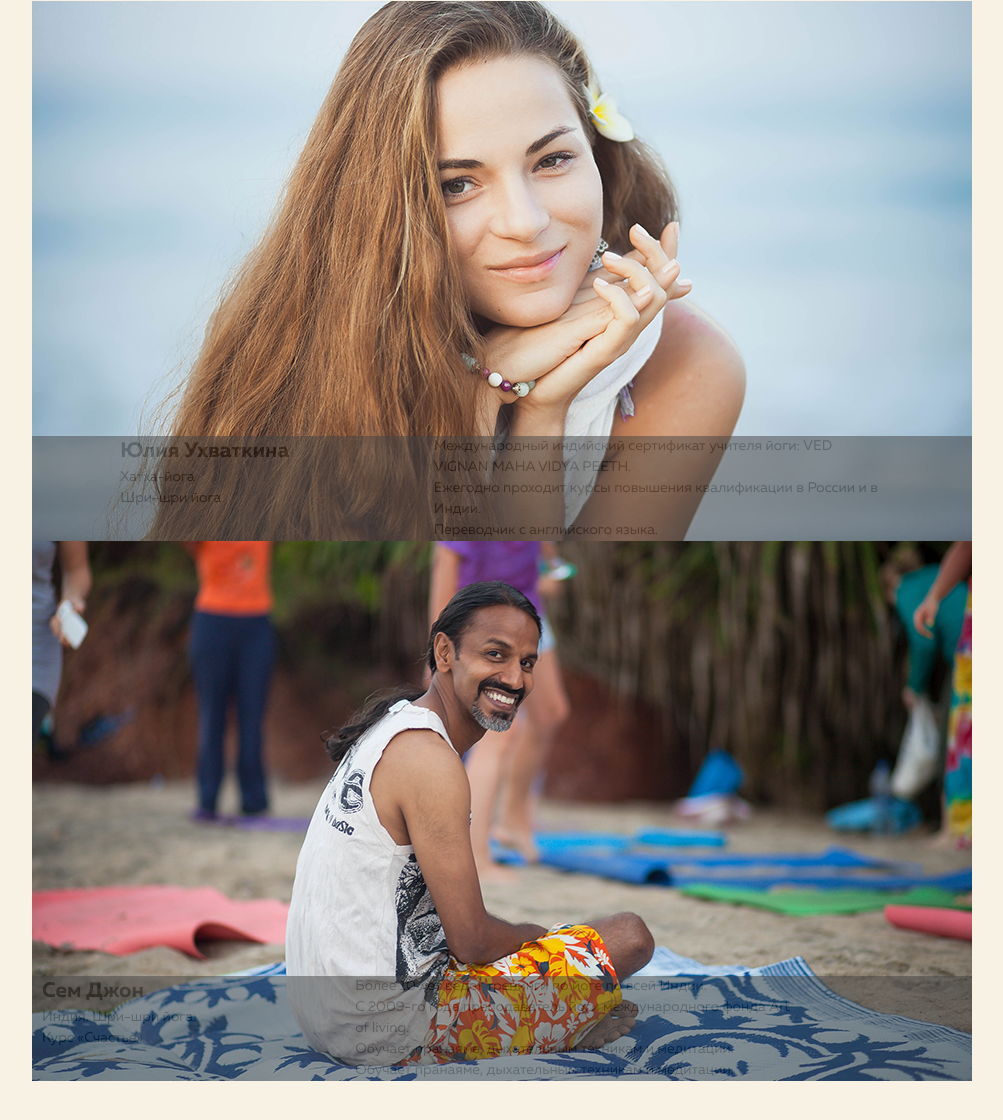
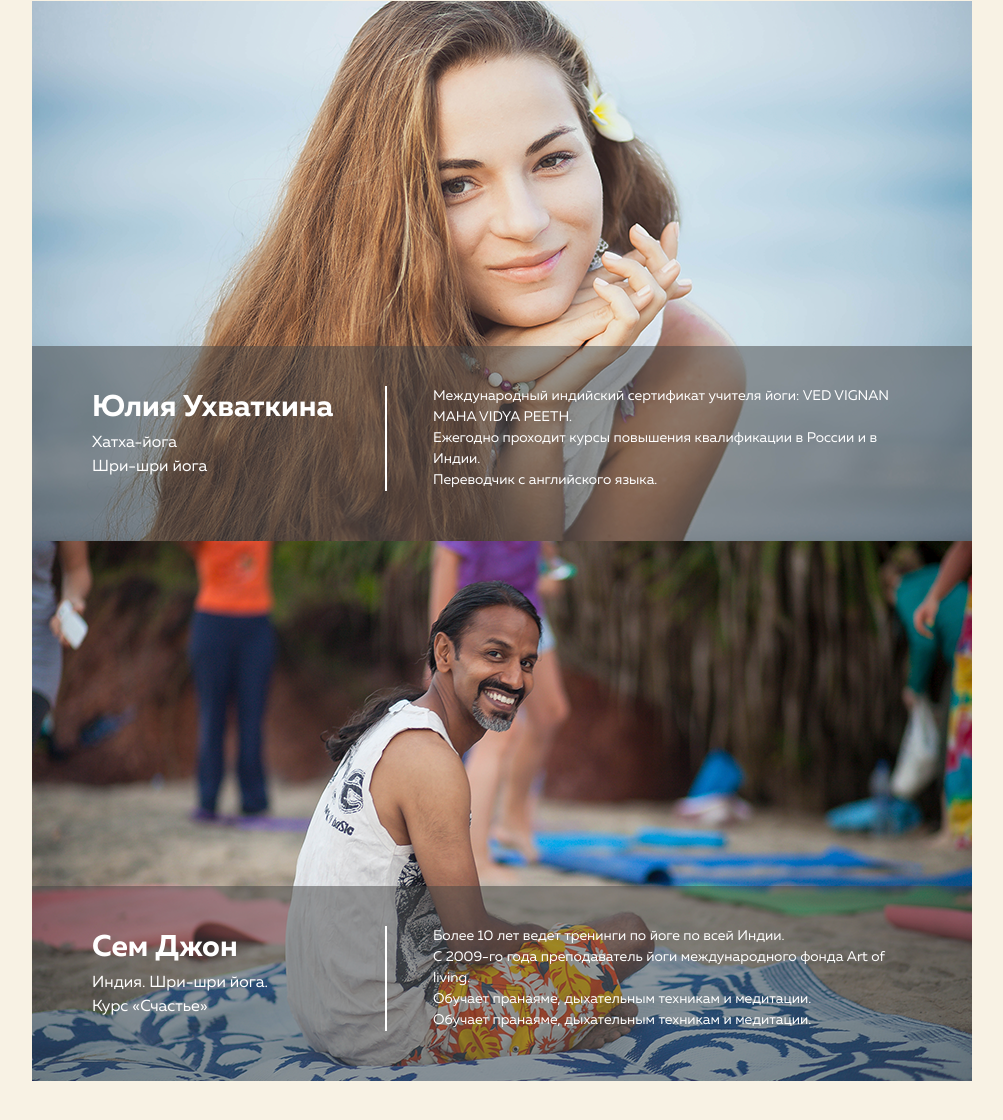
Before and after one commit to dmitriywolf/yoga, a website: page src/index.html in a window 1280 px wide. Shown: the part 5061-6181 px from the top of the page, without its empty margins (138-1141 px from the left). Drawn offline with nearby package versions, Linux system fonts and the light colour scheme; files that its build step writes are made by us from their sources.

Commit message:
finished  instructors section

```diff
--- a/src/index.html
+++ b/src/index.html
@@ -489,9 +489,9 @@
                     <div class="instructor slider__item">
                         <img src="img/instructors/item-1.png" alt="">
 
-                        <div class="instructor__description row d-flex justify-content-center">
+                        <div class="instructor__description d-flex justify-content-between">
 
-                            <div class="instructor__info col-4">
+                            <div class="instructor__info">
                                 <h2 class="instructor__name">Юлия Ухваткина</h2>
                                 <div class="instructor__specialization">
                                     <p>Хатха-йога</p>
@@ -499,12 +499,11 @@
                                 </div>
                             </div>
 
-                            <div class="instructor__occupation col-6">
+                            <div class="instructor__occupation">
                                 <p>Международный индийский сертификат учителя йоги: VED VIGNAN MAHA VIDYA PEETH.</p>
                                 <p>Ежегодно проходит курсы повышения квалификации в России и в Индии.</p>
                                 <p>Переводчик с английского языка.</p>
                             </div>
-
                         </div>
 
                     </div>
@@ -514,9 +513,9 @@
                     <div class="instructor slider__item">
                         <img src="img/instructors/item-2.png" alt="">
 
-                        <div class="instructor__description row">
+                        <div class="instructor__description d-flex justify-content-between">
 
-                            <div class="instructor__info col-4">
+                            <div class="instructor__info">
                                 <h2 class="instructor__name">Сем Джон</h2>
                                 <div class="instructor__specialization">
                                     <p>Индия. Шри-шри йога.</p>
@@ -524,7 +523,7 @@
                                 </div>
                             </div>
 
-                            <div class="instructor__occupation col-6">
+                            <div class="instructor__occupation">
                                 <p>Более 10 лет ведет тренинги по йоге по всей Индии.</p>
                                 <p>С 2009-го года преподаватель йоги международного фонда Art of living.</p>
                                 <p>Обучает пранаяме, дыхательным техникам и медитации.</p>
@@ -533,17 +532,6 @@
 
                         </div>
                     </div>
-
-
-                </div>
-
-
-
-
-                <div class="instructor slider__list">
-                    <div class="instructor slider__item">
-
-                    </div>
                 </div>
 
             </div>
@@ -551,6 +539,9 @@
     </section>
     <!-- /.instructors -->
 
+    <!-- Rewiews -->
+
+
 
 
 </main>
--- a/src/scss/blocks/instructor.scss
+++ b/src/scss/blocks/instructor.scss
@@ -4,14 +4,34 @@
 
 
 .instructor__description {
-
-
     position: absolute;
     bottom: 0;
-
     width: 100%;
     margin: 0;
+    padding: 40px 60px 50px;
+    color: #ffffff;
+    background-color: rgba(68,68,68, 0.5);
+}
 
-    background-color: #444444;
-    opacity: 0.5;
+.instructor__info {
+    min-width: 295px;
+    padding-right: 50px;
+    border-right: 2px solid #ffffff;
 }
+
+.instructor__name {
+    font-size: 30px;
+    font-weight: 700;
+}
+
+.instructor__specialization {
+    p {
+        font-size: 16px;
+        font-style: initial;
+    }
+}
+
+.instructor__occupation {
+    padding-left: 46px;
+    font-size: 14px;
+}
```
